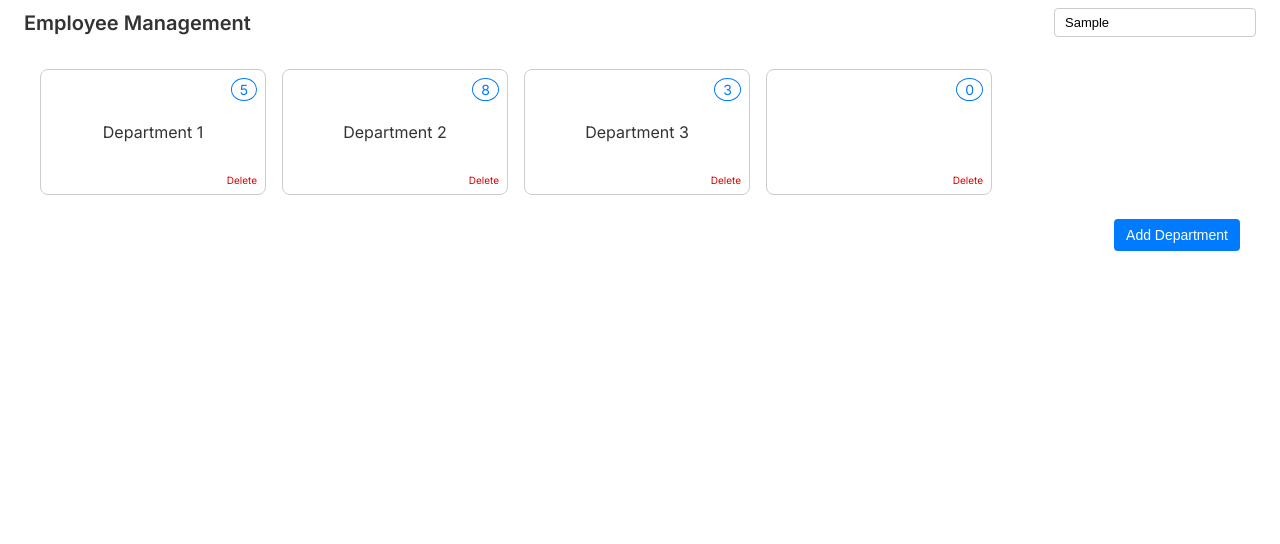
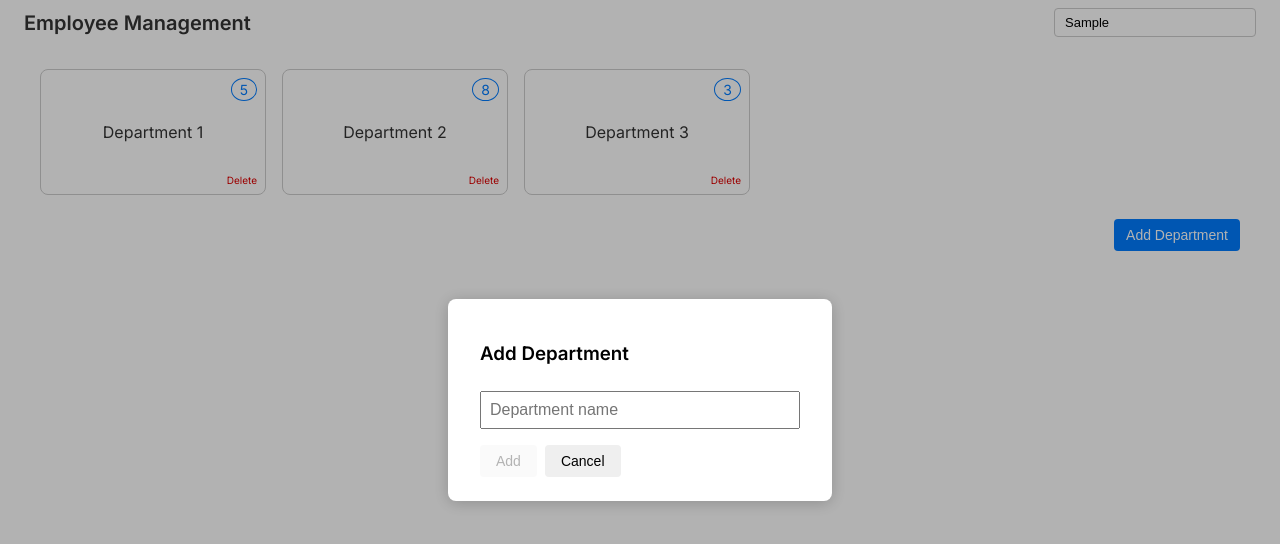
Before and after one commit to ehsansasanian/employee-management, an Angular app in the folder frontend/: page / in a window 1280 px wide. Both pictures are taken after typing "Sample" into the empty fields and a click on the button "Add Department". Shown: the top 544 px of the page. Built offline with nearby package versions, Linux system fonts and the light colour scheme.

Commit message:
feat(FE): implement add-department in html

```diff
--- a/frontend/src/app/app.module.ts
+++ b/frontend/src/app/app.module.ts
@@ -1,5 +1,6 @@
 import { NgModule } from '@angular/core';
 import { BrowserModule } from '@angular/platform-browser';
+import { FormsModule } from '@angular/forms';
 
 import { AppRoutingModule } from './app-routing.module';
 import { AppComponent } from './app.component';
@@ -12,7 +13,8 @@ import { DashboardComponent } from './dashboard/dashboard.component';
   ],
   imports: [
     BrowserModule,
-    AppRoutingModule
+    AppRoutingModule,
+    FormsModule
   ],
   providers: [],
   bootstrap: [AppComponent]
--- a/frontend/src/app/dashboard/dashboard.component.html
+++ b/frontend/src/app/dashboard/dashboard.component.html
@@ -6,4 +6,15 @@
     </div>
   </div>
 
-  <button class="add-department" (click)="addDepartment()">Add Department</button>
+  <button class="add-department" (click)="openAddModal()">Add Department</button>
+
+  <div class="modal-overlay" *ngIf="showAddModal">
+    <div class="modal-dialog" (keydown)="handleAddModalKey($event)">
+      <h3>Add Department</h3>
+      <input #addDeptInput type="text" [(ngModel)]="newDepartmentName" placeholder="Department name" (keydown.enter)="$event.preventDefault()" />
+      <div style="margin-top: 16px;">
+        <button (click)="addDepartment()" [disabled]="!newDepartmentName.trim()">Add</button>
+        <button (click)="closeAddModal()" style="margin-left: 8px;">Cancel</button>
+      </div>
+    </div>
+  </div>
--- a/frontend/src/app/dashboard/dashboard.component.scss
+++ b/frontend/src/app/dashboard/dashboard.component.scss
@@ -56,3 +56,42 @@
   border-radius: 4px;
   cursor: pointer;
 }
+
+
+.modal-overlay {
+  position: fixed;
+  top: 0;
+  left: 0;
+  right: 0;
+  bottom: 0;
+  background: rgba(0, 0, 0, 0.3);
+  display: flex;
+  align-items: center;
+  justify-content: center;
+  z-index: 1000;
+}
+
+.modal-dialog {
+  background: #fff;
+  padding: 24px 32px;
+  border-radius: 8px;
+  box-shadow: 0 2px 16px rgba(0, 0, 0, 0.2);
+  min-width: 320px;
+  outline: none;
+}
+
+.modal-dialog input[type="text"] {
+  width: 100%;
+  padding: 8px;
+  font-size: 16px;
+  margin-top: 8px;
+  box-sizing: border-box;
+}
+
+.modal-dialog button {
+  padding: 8px 16px;
+  font-size: 14px;
+  border-radius: 4px;
+  border: none;
+  cursor: pointer;
+}
--- a/frontend/src/app/dashboard/dashboard.component.ts
+++ b/frontend/src/app/dashboard/dashboard.component.ts
@@ -1,4 +1,4 @@
-import {Component} from '@angular/core';
+import {Component, ViewChild, ElementRef} from '@angular/core';
 import {Department} from '../models/department.model';
 import {DepartmentService, NewDepartment} from '../services/department.service';
 import {Observable} from 'rxjs';
@@ -11,17 +11,44 @@ import {Observable} from 'rxjs';
 })
 export class DashboardComponent {
   departments$: Observable<Department[]>;
+  showAddModal = false;
+  newDepartmentName: string = '';
+  @ViewChild('addDeptInput') addDeptInputRef?: ElementRef<HTMLInputElement>;
 
   constructor(private departmentService: DepartmentService) {
     this.departments$ = this.departmentService.departments$;
   }
 
+  openAddModal(): void {
+    this.showAddModal = true;
+    this.newDepartmentName = '';
+    setTimeout(() => {
+      this.addDeptInputRef?.nativeElement.focus();
+    });
+  }
+
+  closeAddModal(): void {
+    this.showAddModal = false;
+    this.newDepartmentName = '';
+  }
+
+  handleAddModalKey(event: KeyboardEvent): void {
+    if (event.key === 'Enter') {
+      this.addDepartment();
+    } else if (event.key === 'Escape') {
+      this.closeAddModal();
+    }
+  }
+
   addDepartment(): void {
+    const name = this.newDepartmentName.trim();
+    if (!name) return;
     const newDepartment: NewDepartment = {
       name,
       employeeCount: 0
     };
     this.departmentService.addDepartment(newDepartment);
+    this.closeAddModal();
   }
 
   deleteDepartment(id: number): void {
```
Also changed, not shown: frontend/src/app/services/department.service.ts (+4 -4 lines).
